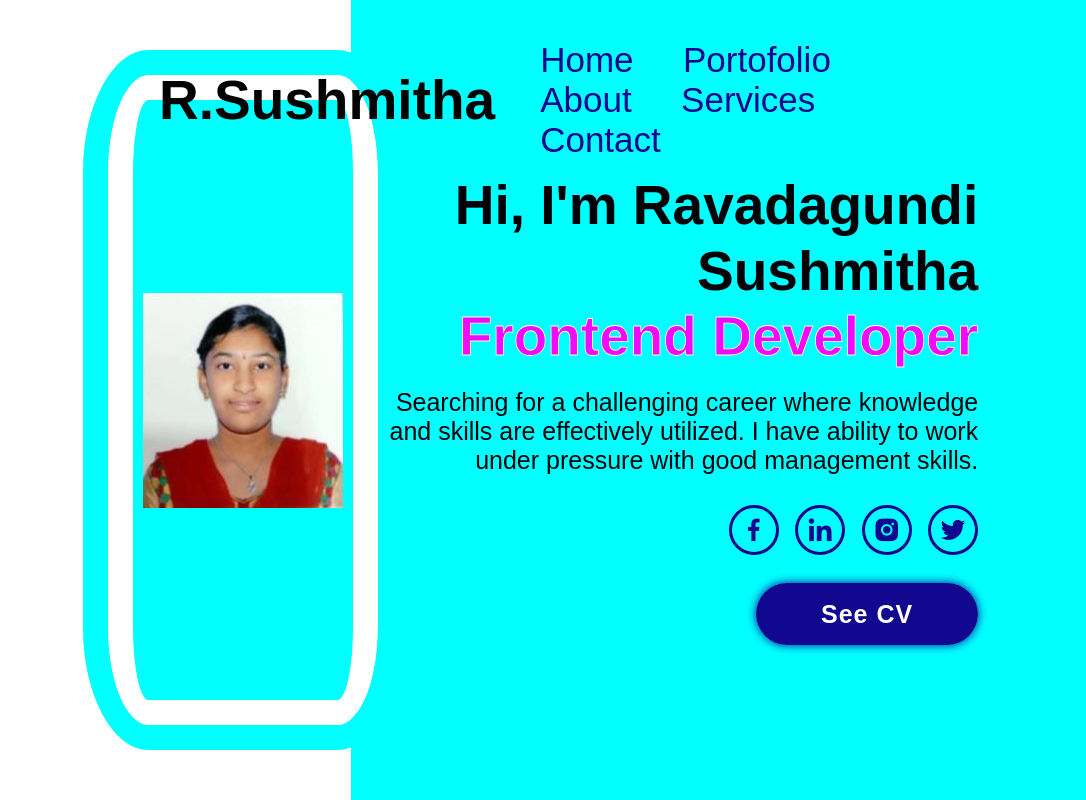
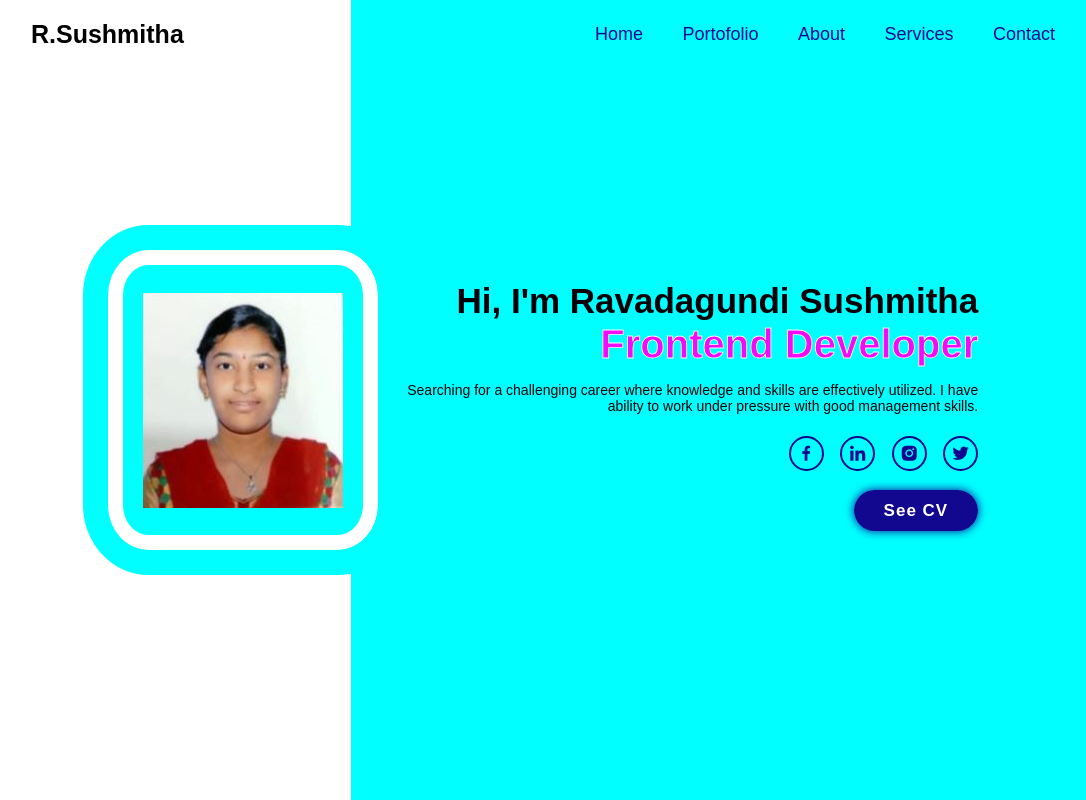
Before and after one commit to Sushmitha287/CodeSoft, a plain HTML site: page Level1Task2_portfolio/index.html in a window 1280 px wide. Shown: the whole page, without its empty margins (97-1183 px from the left). Drawn offline with nearby package versions, Linux system fonts and the light colour scheme.

Commit message:
style.css

```diff
--- a/Level1Task2_portfolio/style.css
+++ b/Level1Task2_portfolio/style.css
@@ -9,7 +9,7 @@
     top: 0;
     left: 0;
     width: 100%;
-    padding: 40px 20%;
+    padding: 20px 10%;
     background: transparent;
     display: flex;
     justify-content: space-between;
@@ -18,17 +18,17 @@
 }
 
 .logo{
-    font-size: 55px;
+    font-size: 25px;
     color: black;
     text-decoration: none;
     font-weight: 700;
 }
 .navb a{
-    font-size: 35px;
+    font-size: 18px;
     color: #12078f;
     text-decoration: none;
     font-weight: 500;
-    margin-left: 45px;
+    margin-left: 35px;
     transition: .4s;
 }
 .navb a:hover,
@@ -46,19 +46,19 @@
     justify-content: space-between;
 }
 .home-img {
-    width: 650px;
-    height: 650px;
+    width: 400px;
+    height: 300px;
     display: flex;
     justify-content: center;
     align-items: center;
     border-radius: 15%;
-    border: 25px solid #fff;
+    border: 15px solid #fff;
     background: aqua;
     outline: 25px solid aqua;
 }
 .home-img img{
     position: relative;
-    max-width: 380px;
+    max-width: 280px;
 }
 .home-content {
     max-width: 600px;
@@ -66,41 +66,41 @@
     text-align: right;
 }
 .home-content h1 {
-    font-size: 55px;
+    font-size: 35px;
     line-height: 1.2;
 }
 .home-content h3 {
-    font-size: 55px;
+    font-size: 40px;
     color: #f30af7 ;
     -webkit-text-stroke: .8px #fff;
 }
 .home-content p {
-    font-size: 25px;
-    margin-top: 20px;
+    font-size: 14px;
+    margin-top: 15px;
 }
 .home-ico {
-    margin: 30px 0 45px;
+    margin: 22px 0 30px;
 }
 .home-ico a{
     display: inline-flex;
-    width: 50px;
-    height: 50px;
+    width: 35px;
+    height: 35px;
     justify-content: center;
-    font-size: 30px;
+    font-size: 20px;
     text-decoration: none;
     align-items: center;
     color: #12078f;
     background: transparent;
-    border: 3px solid #12078f;
+    border: 2px solid #12078f;
     border-radius: 50%;
     margin-left: 12px;
 }
 
 .btn{
-    padding: 17px 65px;
+    padding: 11px 30px;
     background: #12078f;
     border-radius: 40px;
-    font-size: 25px;
+    font-size: 17px;
     color: #fff;
     letter-spacing: 1px;
     box-shadow: 0 0 10px #12078f;
```
